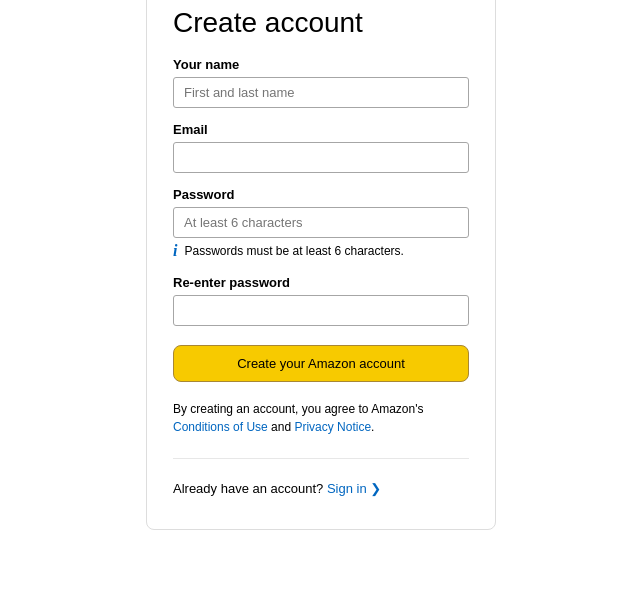
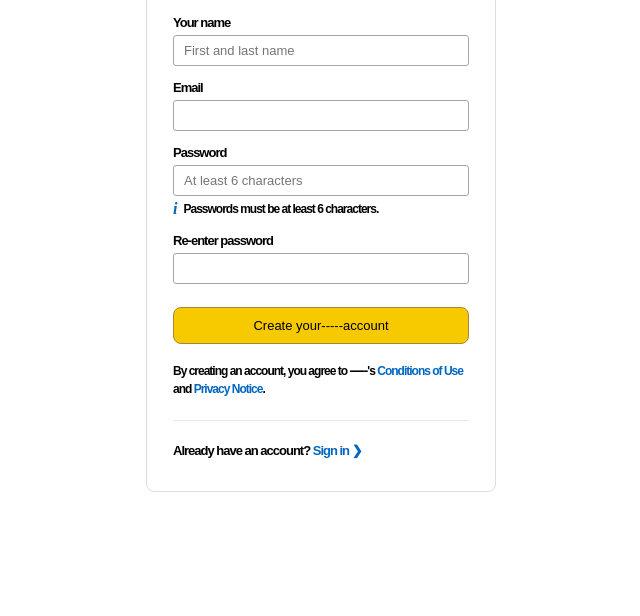
Before and after one commit to mdalamgirhossin-tech/my-first-website, a plain HTML site: page index.html in a window 1280 px wide. Shown: the part 184-800 px from the top of the page, without its empty margins (319-959 px from the left). Drawn offline with Linux system fonts and the light colour scheme.

Commit message:
Update index.html

```diff
--- a/index.html
+++ b/index.html
@@ -9,7 +9,7 @@
 <body>
 
     <div class="container">
-        <h1 class="logo">amazon</h1>
+        <h1 class="logo"Account /h1>
 
         <div class="form-box">
             <form>
@@ -29,10 +29,10 @@
                 <label>Re-enter password</label>
                 <input type="password">
 
-                <button type="submit">Create your Amazon account</button>
+                <button type="submit">Create your-----account</button>
 
                 <p class="terms">
-                    By creating an account, you agree to Amazon's
+                    By creating an account, you agree to ------'s
                     <a href="#">Conditions of Use</a> and <a href="#">Privacy Notice</a>.
                 </p>
 
```
